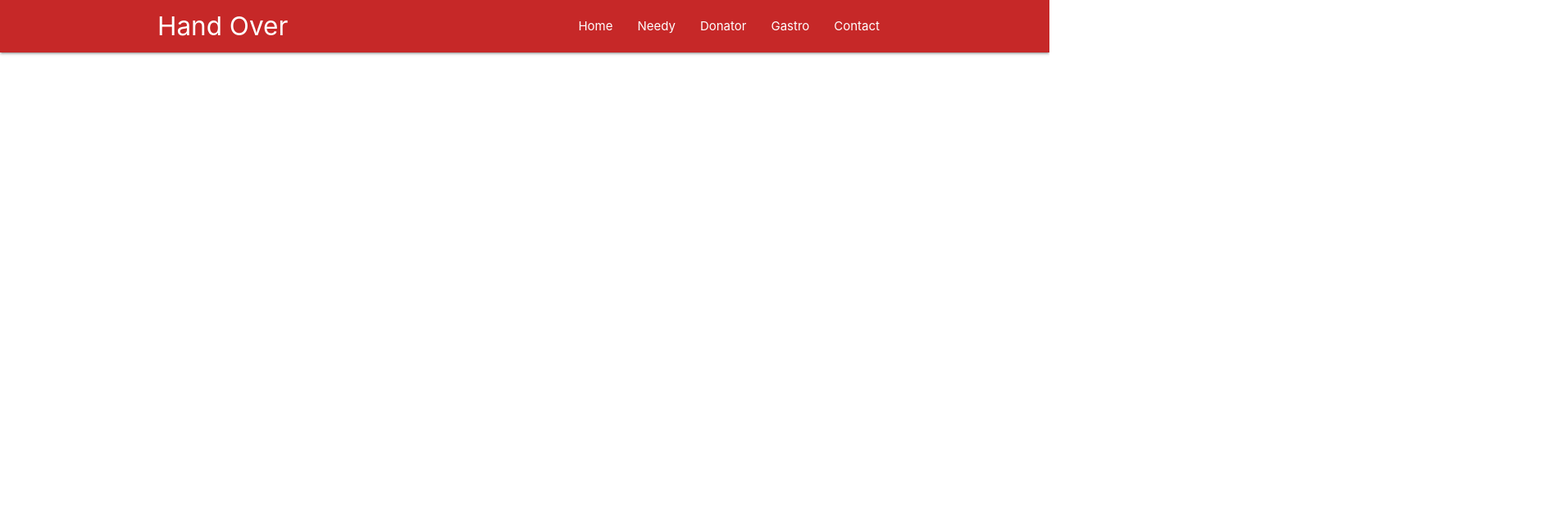
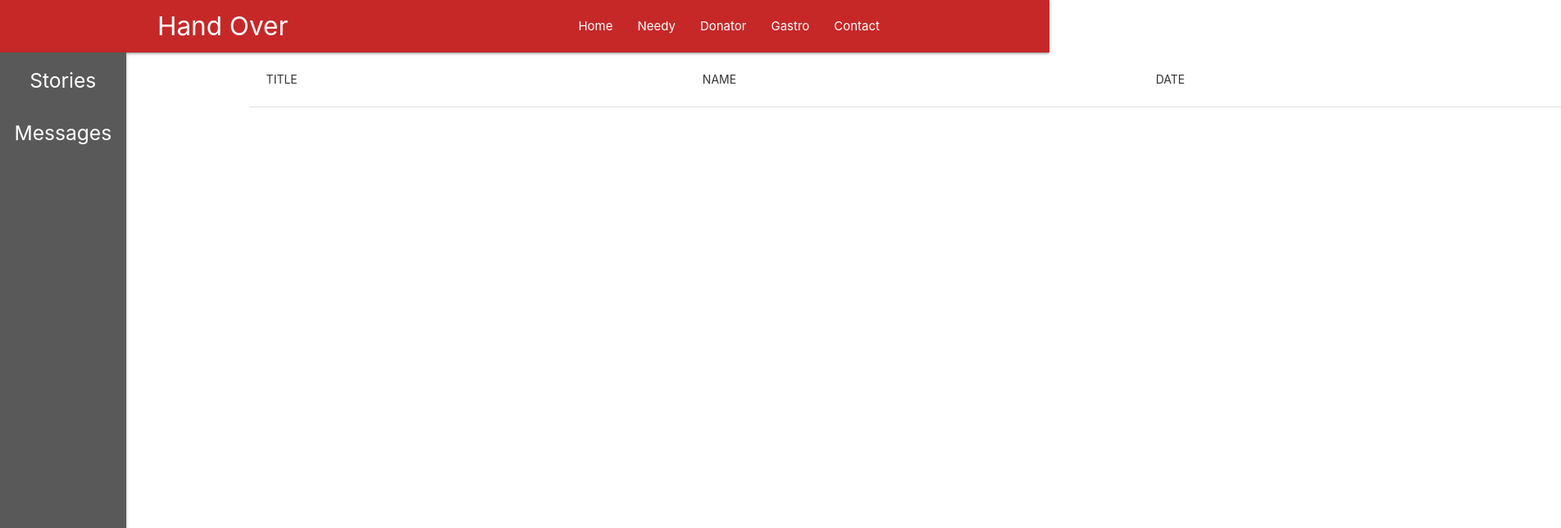
Before and after one commit to lmj0415/TL_Group5_HandOver, a React (Create React App) app in the folder client/: page /cms/messages in a window 1280 px wide. Shown: the top 644 px of the page at 82% size, 1904 px wide, since content can reach past the window. Built offline with nearby package versions, Linux system fonts and the light colour scheme.

Commit message:
working on that cms

```diff
--- a/client/src/App.js
+++ b/client/src/App.js
@@ -6,7 +6,8 @@ import Needy from './components/Needy'
 import Gastro from './components/Gastro'
 import Donator from './components/Donator'
 import Contact from './components/Contact'
-import Stories from "./components/Stories"
+import Stories from "./components/CMS/Stories"
+import CMS from "./components/CMS/CMSComponent"
 
 
 class App extends Component{
@@ -21,6 +22,7 @@ class App extends Component{
           <Route path='/donator' component={Donator} />
           <Route path='/contact' component={Contact} />
           <Route path="/stories" component = {Stories} />
+          <Route path="/cms" component = {CMS} />
         </div>
       </BrowserRouter>
     );
--- /dev/null
+++ b/client/src/cms.css
@@ -0,0 +1,39 @@
+.cmsContainer {
+    display: flex;
+    position:absolute;
+
+    width: 100%;
+    height: 93%;
+}
+
+
+.cmsNav {
+    position: relative;
+
+    height: 100%;
+    width: 12%;
+
+    background-color: rgb(90, 89, 89);
+
+
+    text-align: center;
+    color: #fff;
+}
+
+.cmsNavE {
+    position: relative;
+
+    padding: 5px;
+    margin: none;
+
+}
+
+.cmsNavE:hover {
+    background-color: rgb(71, 71, 71)
+}
+
+
+.cmsContent {
+    width: 88%;
+    height: 100%;
+}
--- /dev/null
+++ b/client/src/components/CMS/CMSComponent.js
@@ -0,0 +1,57 @@
+import React, {Component} from "react"
+
+import CMSContainer from "./CMSContainer"
+
+class CMS extends Component {
+    constructor() {
+        super()
+        this.state = {
+            sData: {
+                methode: {
+                    name: true,
+                    date: true,
+                    delete: true,
+                    edit: true,
+                    answer: false
+
+                },
+                body: [
+                    {title: "this is my title", name: "this is my name", date: new Date("2021-05-12")},
+                    {title: "this is your title", name: "this is your name", date: new Date("2021-04-12")},
+                    {title: "this is our title", name: "this is our name", date: new Date("2021-03-12")},
+                ]
+            },
+
+            mData: {
+                methode: {
+                    name: true,
+                    date: true,
+                    delete: true,
+                    edit: false,
+                    answer: true
+                },
+                body: [
+                    {title: "this is my title", name: "this is my name", date: new Date("2021-05-12")},
+                    {title: "this is your title", name: "this is your name", date: new Date("2021-04-12")},
+                    {title: "this is our title", name: "this is our name", date: new Date("2021-03-12")},
+                ]
+            }
+        }
+
+
+    }
+
+
+
+
+    render() {
+
+        return(
+            <CMSContainer
+                data={this.state.sData} />
+
+        )
+    }
+}
+
+export default CMS
--- /dev/null
+++ b/client/src/components/CMS/CMSContainer.js
@@ -0,0 +1,38 @@
+import React from "react"
+import { Switch, Route, Link } from "react-router-dom"
+
+import ShowTable from "./ShowTable"
+import UseMethode from "./UseMethode"
+
+
+function CMSContainer(props) {
+
+    return(
+        <div className="cmsContainer" >
+            <nav className= "cmsNav">
+                <Link to="/cms/stories">
+                    <div className="cmsNavE" name="stories" >
+                        <h5>Stories</h5>
+                    </div>
+                </Link>
+                <Link to="/cms/messages">
+                    <div className="cmsNavE" name="message" >
+                        <h5>Messages</h5>
+                    </div>
+                </Link>
+            </nav>
+                <Switch>
+                    <Route exact path="/cms/:table">
+                        <ShowTable data={props.data} />
+                    </Route>
+                    <Route path="/cms/:table/:methode">
+                        <UseMethode data={props.data} />
+                    </Route>
+                </Switch>
+
+        </div>
+    )
+
+}
+
+export default CMSContainer
--- /dev/null
+++ b/client/src/components/CMS/ShowTable.js
@@ -0,0 +1,40 @@
+import React from "react"
+import { Link } from "react-router-dom"
+import { useLocation } from 'react-router-dom'
+
+function ShowTable(props) {
+
+    const methode = props.data.methode
+    const data = props.data.body
+
+
+
+    // const TableHead = methode.map(element => {
+    //     element ? console.log(element): null
+    // })
+
+    return(
+        <div className="cmsContent">
+            <table style= {{marginLeft:150, width: 1600}}>
+                    <thead>
+                        <tr>
+                            <th>
+                                <button class="waves-effect waves-teal btn-flat">Title</button>
+                            </th>
+                            <th>
+                                <button class="waves-effect waves-teal btn-flat">Name</button>
+                            </th>
+                            <th>
+                                <button class="waves-effect waves-teal btn-flat">Date</button>
+                            </th>
+                        </tr>
+                    </thead>
+                    <tbody>
+
+                    </tbody>
+                </table>
+        </div>
+    )
+}
+
+export default ShowTable
--- /dev/null
+++ b/client/src/components/CMS/UseMethode.js
@@ -0,0 +1,12 @@
+import React from "react"
+
+function UseMethode() {
+
+    return(
+        <div>
+            Methode
+        </div>
+    )
+}
+
+export default UseMethode
--- a/client/src/index.js
+++ b/client/src/index.js
@@ -1,6 +1,7 @@
 import React from 'react';
 import ReactDOM from 'react-dom';
 import './index.css';
+import './cms.css';
 import App from './App';
 import reportWebVitals from './reportWebVitals';
 
```
Also changed, not shown: client/src/components/CMS/Stories.js (renamed from client/src/components/Stories.js), client/src/components/CMS/StoryForm.js (renamed from client/src/components/StoryForm.js), client/src/components/CMS/StoryListElement.js (renamed from client/src/components/StoryListElement.js), 1 other file (tests, documents, lock files or other folders).
